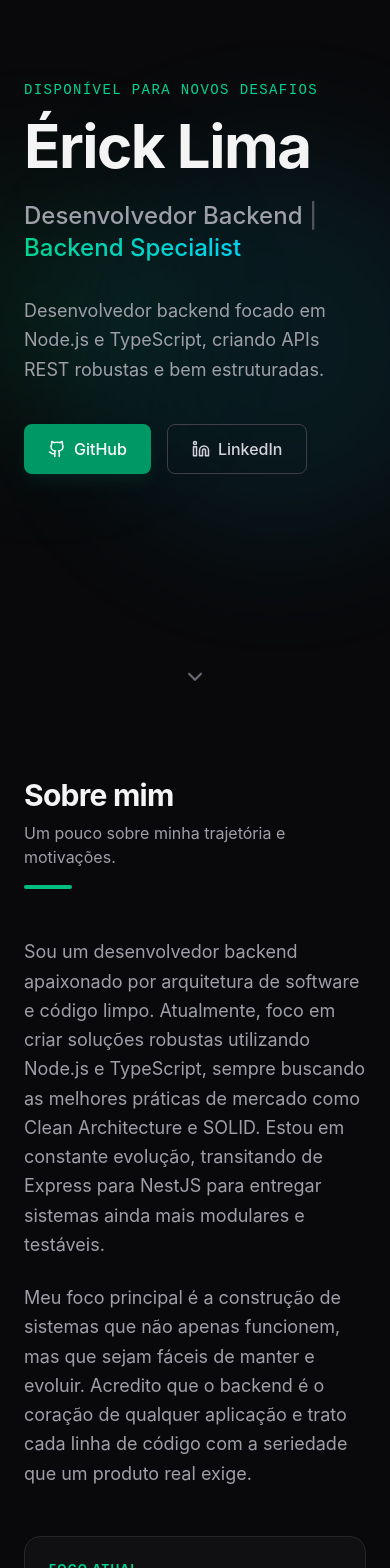
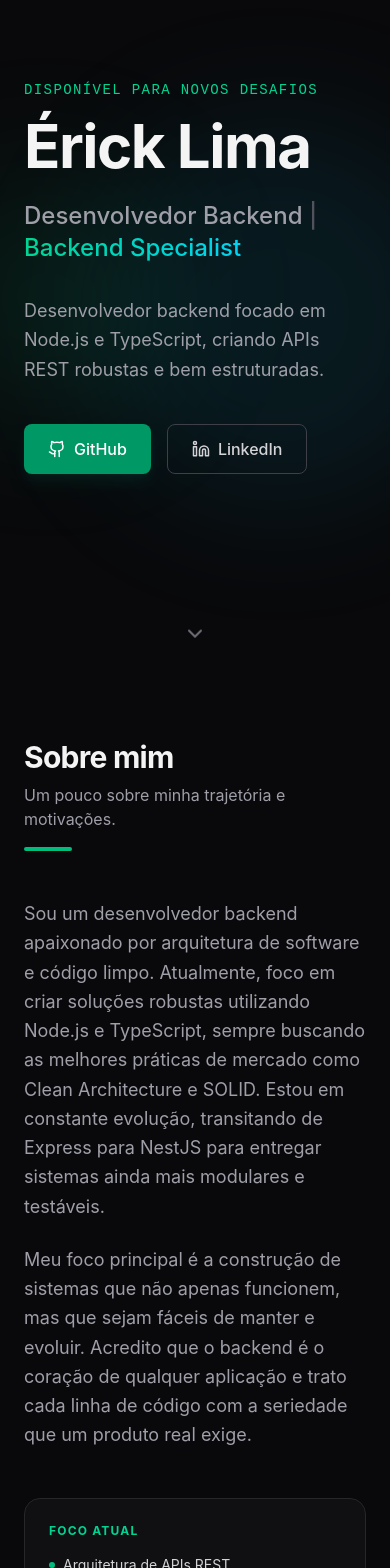
Before and after one commit to LinsArauj0/portfolio, a React (Vite) app: page / in a window 390 px wide. Shown: the top 1568 px of the page. Built offline with nearby package versions, Linux system fonts and the light colour scheme.

Commit message:
ui: improve mobile spacing and update projects/stack

```diff
--- a/src/sections/About.tsx
+++ b/src/sections/About.tsx
@@ -3,7 +3,7 @@ import { SectionTitle } from "../components/Common";
 
 export const About = () => {
   return (
-    <section id="about" className="py-15 md:py-24 px-6">
+    <section id="about" className="py-16 md:py-24 px-6">
       <div className="max-w-4xl mx-auto">
         <SectionTitle subtitle="Um pouco sobre minha trajetória e motivações.">
           Sobre mim
--- a/src/sections/Hero.tsx
+++ b/src/sections/Hero.tsx
@@ -5,7 +5,7 @@ import { Button } from "../components/Common";
 
 export const Hero = () => {
   return (
-    <section className="min-h-[85vh] md:min-h-[100dvh] flex flex-col justify-start md:justify-center relative overflow-hidden px-6 pt-20 md:pt-0 pb-12 md:pb-0">
+    <section className="min-h-[80vh] md:min-h-[100dvh] flex flex-col justify-start md:justify-center relative overflow-hidden px-6 pt-20 md:pt-0 pb-12 md:pb-0">
 
       <div className="absolute top-1/4 -left-20 w-64 h-64 bg-emerald-500/10 rounded-full blur-3xl" />
       <div className="absolute bottom-1/4 -right-20 w-96 h-96 bg-cyan-500/10 rounded-full blur-3xl" />
```
